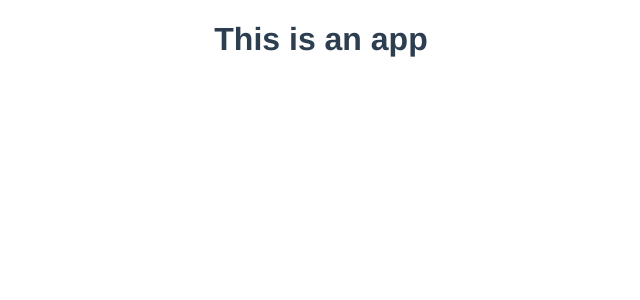
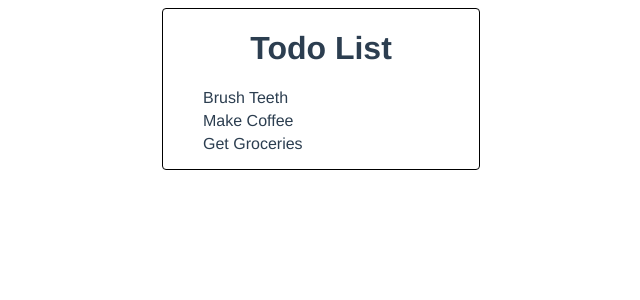
Before and after one commit to abbyjb/vue-todo, a Vue app: page / in a window 1280 px wide. Shown: the top 300 px of the page, without its empty margins (319-959 px from the left). Built offline with nearby package versions, Linux system fonts and the light colour scheme.

Commit message:
Add TodoList component

```diff
--- a/src/App.vue
+++ b/src/App.vue
@@ -1,5 +1,5 @@
 <template>
-  <h1>This is an app</h1>
+  <TodoList />
 </template>
 
 <style>
@@ -11,3 +11,13 @@
   color: #2c3e50;
 }
 </style>
+
+<script>
+import TodoList from "@/components/todo/TodoList.vue";
+
+export default {
+  components: {
+    TodoList,
+  },
+};
+</script>
--- /dev/null
+++ b/src/components/todo/TodoList.vue
@@ -0,0 +1,32 @@
+<template>
+  <div class="list-container">
+    <h1>Todo List</h1>
+    <ul>
+      <li>Brush Teeth</li>
+      <li>Make Coffee</li>
+      <li>Get Groceries</li>
+    </ul>
+  </div>
+</template>
+
+<style scoped>
+div {
+  display: inline-block;
+  border: 1px solid black;
+  border-radius: 4px;
+  align-items: center;
+  width: 25%;
+}
+
+li {
+  text-align: left;
+  list-style-type: none;
+  margin-bottom: 5px;
+}
+</style>
+
+<script>
+export default {
+  name: "TodoList",
+};
+</script>
```
